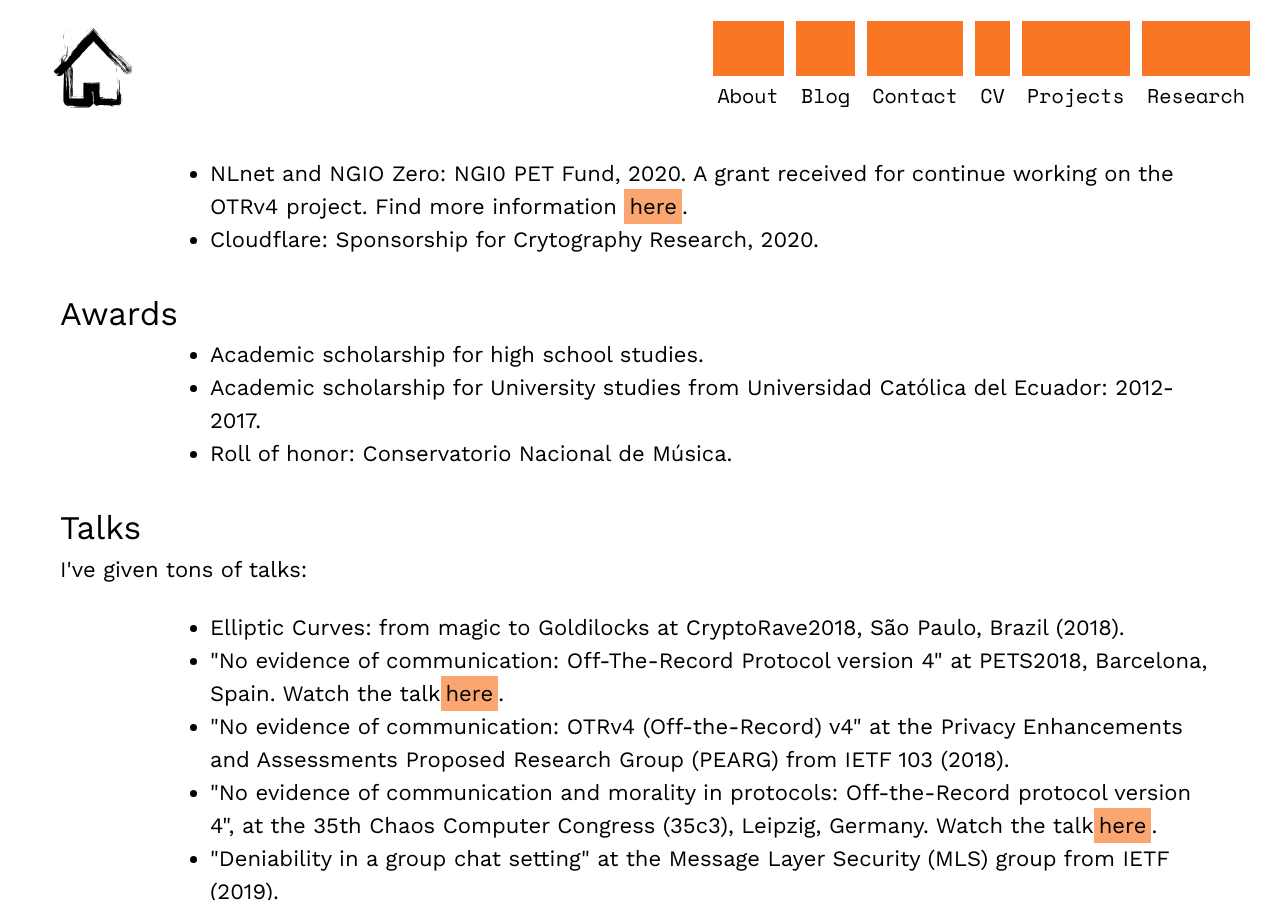
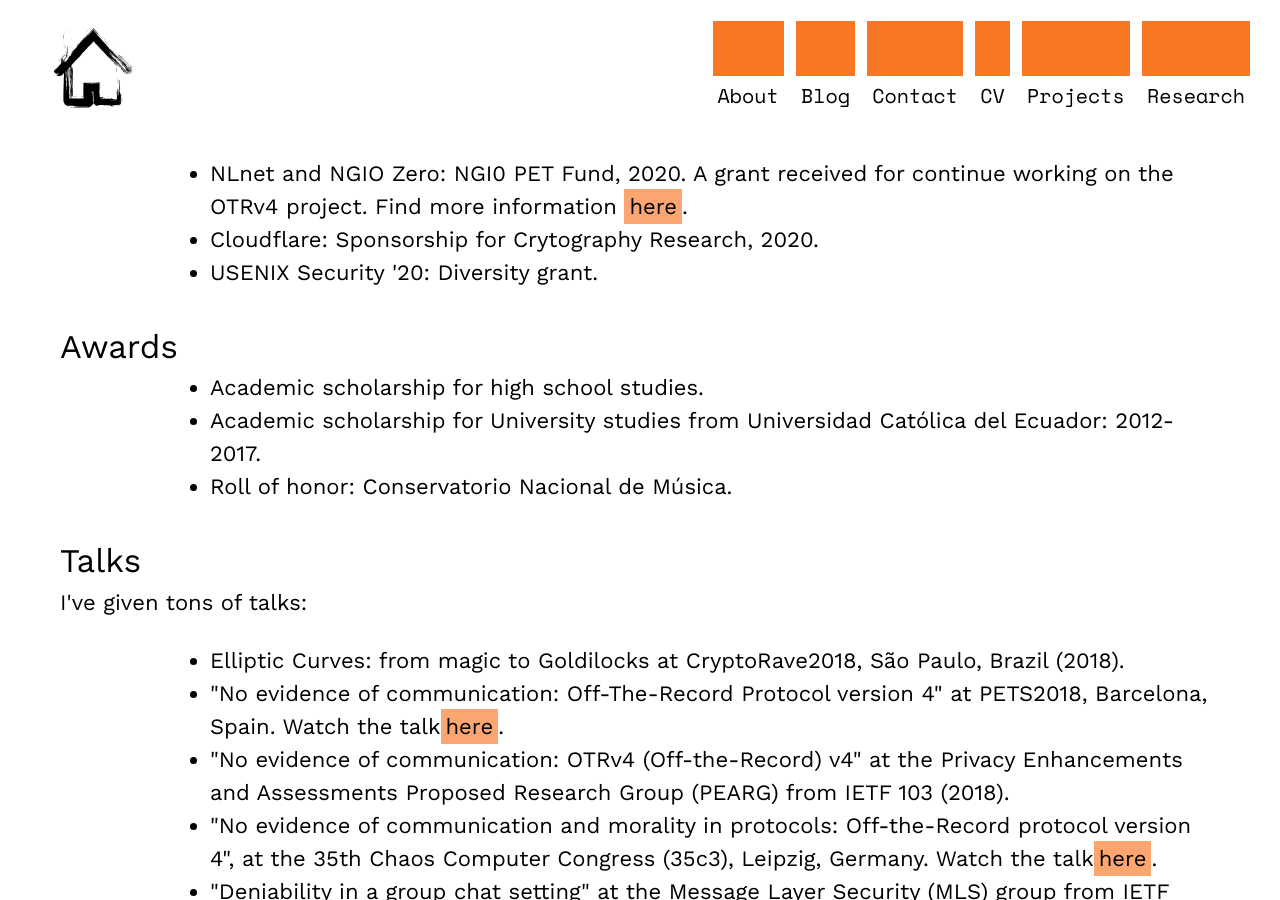
Before and after one commit to claucece/claucece.github.io, a Jekyll site: the page built from research.html, in a window 1280 px wide and 900 px high, scrolled down 1162 px. Built offline with Jekyll 4.4.1, drawn with Linux system fonts in a browser that asks for light colours.

Commit message:
Add the grant

```diff
--- a/research.html
+++ b/research.html
@@ -37,6 +37,7 @@ tags: menu
     <ul class="centered-list">
 		  <li>NLnet and NGIO Zero: NGI0 PET Fund, 2020. A grant received for continue working on the OTRv4 project. Find more information <a href="https://nlnet.nl/project/OTR4/" target="_blank">here</a>.</li>
 		  <li>Cloudflare: Sponsorship for Crytography Research, 2020.</li>
+		  <li>USENIX Security '20: Diversity grant.</li>
     </ul>
 		<br>
     <h2>Awards</h2>
```
